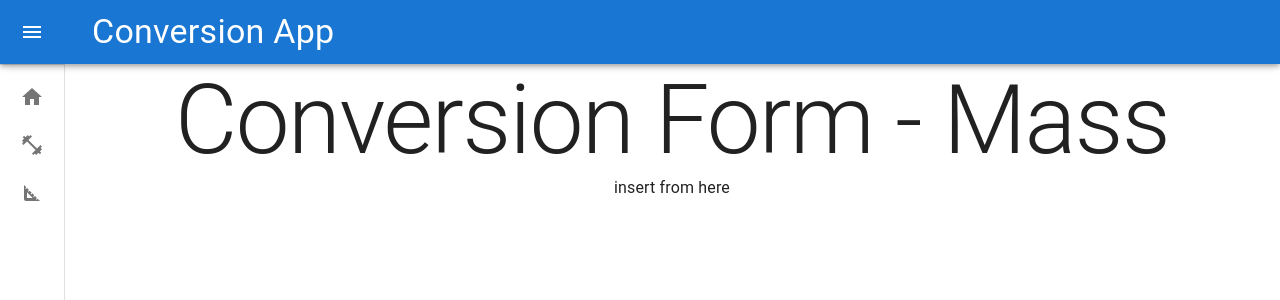
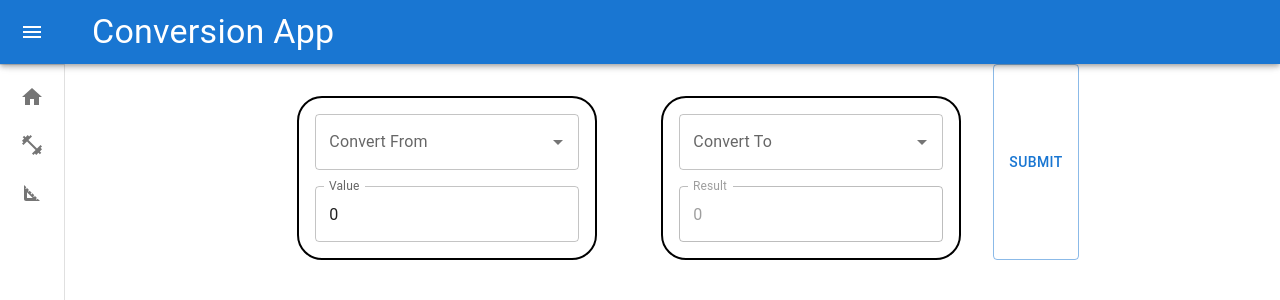
Before and after one commit to MatthewNobes/conversion-app, a React (Create React App) app: page /Mass in a window 1280 px wide. Shown: the top 300 px of the page. Built offline with nearby package versions, Linux system fonts and the light colour scheme.

Commit message:
Setting up new form system

```diff
--- a/src/App.js
+++ b/src/App.js
@@ -3,7 +3,8 @@ import { BrowserRouter, Routes, Route } from "react-router-dom";
 import { Box } from "@mui/system";
 import Menu from "./Components/Menu";
 import Home from "./Components/Home";
-import ConversionForm from "./features/ConversionForm/";
+import MassConversion from "./Components/Mass";
+import DistanceConversion from "./Components/Distance";
 
 const App = () => {
   return (
@@ -12,14 +13,8 @@ const App = () => {
         <Menu />
         <Box sx={{ paddingTop: "64px", paddingLeft: "64px" }}>
           <Routes>
-            <Route
-              path="/Distance"
-              element={<ConversionForm conversionFormat="Distance" />}
-            />
-            <Route
-              path="/Mass"
-              element={<ConversionForm conversionFormat="Mass" />}
-            />
+            <Route path="/Distance" element={<DistanceConversion />} />
+            <Route path="/Mass" element={<MassConversion />} />
             <Route path="/" element={<Home />} />
           </Routes>
         </Box>
--- a/src/Components/Distance/DistanceConversion.js
+++ b/src/Components/Distance/DistanceConversion.js
@@ -1,10 +1,19 @@
 //import css from './DistanceConversion.module.css';
-import '../../App.css'
+import "../../App.css";
+import React from "react";
+import ConversionForm from "../../features/ConversionForm";
 
-export default function DistanceConversion() {
+const distanceOptions = ["Meters", "Kilometers", "Centimeters"];
+
+export const DistanceConversion = () => {
   return (
-      <h1 className="PageTitle">
-        Distance Conversion
-      </h1>
+    <>
+      <ConversionForm
+        conversionFormat={"Distance"}
+        defaultStartUnit={"Meters"}
+        defaultEndUnit={"Kilometers"}
+        optionsList={distanceOptions}
+      />
+    </>
   );
-}
+};
--- /dev/null
+++ b/src/Components/Distance/index.js
@@ -0,0 +1,2 @@
+import { DistanceConversion } from "./DistanceConversion";
+export default DistanceConversion;
--- a/src/Components/Mass/MassConversion.js
+++ b/src/Components/Mass/MassConversion.js
@@ -1,99 +1,21 @@
 //import css from './MassConversion.module.css';
-import '../../App.css'
-import { Autocomplete, TextField, Button} from '@mui/material';
-import { useFormik } from 'formik';
-import React, { useState } from 'react';
-import { convertMass } from './MassFunctions';
+import "../../App.css";
+import React from "react";
+import { convertMass } from "./MassFunctions";
+import ConversionForm from "../../features/ConversionForm";
 
-const distanceOptions = ["Kilograms", "Pounds", "Tonnes"]
+const massOptions = ["Kilograms", "Pounds", "Tonnes"];
 
-const ConversionForm = () => {
-    const [convertFrom, appendConvertFrom] = useState('Kilograms');
-    const [convertTo, appendConvertTo] = useState('Pounds');
-
-    const [valueToConvert, appendValueToConvert] = useState(6.5);
-    const [result, appendResult] = useState(0);
-
-    const convert = (values) => {
-        const result = convertMass(values.convertFrom, values.convertTo, values.valueToConvert);
-        return result;
-    }
-
-    const formik = useFormik({
-        initialValues: {
-            convertFrom: '',
-            convertTo: '',
-
-            valueToConvert: 0,
-            result: 0,
-        },
-
-        onSubmit: (values) => {
-            debugger;
-            convert(values);
-            console.log(values.result);
-        }
-    });
-
-    return (
-        <form className='ConversionForm'>
-            <div className='ConversionForm-Half'>
-                <Autocomplete
-                    disablePortal
-                    id="ConversionForm-From"
-                    className="ConversionForm-FormElement"
-                    options={distanceOptions}
-                    onChange={(e, value) => formik.setFieldValue("convertFrom", value)}
-                    value={formik.values.convertFrom}
-                    renderInput={(params) => <TextField {...params} label="Convert From" />}
-                />
-                <TextField
-                    id="ConversionForm-From"
-                    className="ConversionForm-FormElement"
-                    label="Value"
-                    variant="outlined"
-                    type="number"
-                    step={0.1}
-                    onChange={formik.handleChange}
-                    value={formik.values.valueToConvert}
-                />
-            </div>
-
-            <div className='ConversionForm-Half'>
-                <Autocomplete
-                    disablePortal
-                    id="ConversionForm-To"
-                    className="ConversionForm-FormElement"
-                    options={distanceOptions}
-                    onChange={(e, value) => formik.setFieldValue("convertTo", value)}
-                    value={formik.values.convertTo}
-                    renderInput={(params) => <TextField {...params} label="Convert To" />}
-                />
-                <TextField
-                    disabled
-                    id="ConversionForm-To"
-                    className="ConversionForm-FormElement"
-                    label="Result"
-                    variant="outlined"
-                    type="number"
-                    step={0.1}
-                    onChange={formik.handleChange}
-                    value={formik.values.result}
-                />
-            </div>
-            <Button className="SubmitForm" varient="outlined" type='submit'>Submit</Button>
-        </form>
-    )
-}
-
-export default function MassConversion() {
+export const MassConversion = () => {
   return (
-      <>
-        <h1 className="PageTitle">
-            Mass Conversion
-        </h1>
-        <ConversionForm />
-      </>
-
+    <>
+      <ConversionForm
+        conversionFormat={"Mass"}
+        defaultStartUnit={"Kilograms"}
+        defaultEndUnit={"Pounds"}
+        optionsList={massOptions}
+        convertFn={convertMass()}
+      />
+    </>
   );
-}
+};
--- /dev/null
+++ b/src/Components/Mass/index.js
@@ -0,0 +1,2 @@
+import { MassConversion } from "./MassConversion";
+export default MassConversion;
--- a/src/features/ConversionForm/ConversionForm.js
+++ b/src/features/ConversionForm/ConversionForm.js
@@ -1,13 +1,96 @@
-import { Typography } from "@mui/material";
-import { Box } from "@mui/system";
+import { Autocomplete, TextField, Button } from "@mui/material";
+import { useFormik } from "formik";
+import React, { useState } from "react";
 
 export const ConversionForm = (props) => {
-  const conversionFormat = props.conversionFormat;
+  const conversionFormat = props.conversionFormat; //'Mass
+  const defaultStartUnit = props.defaultStartUnit; //'Kilograms'
+  const defaultEndUnit = props.defaultEndUnit; //'Pounds'
+  const optionsList = props.optionsList; //'["Kilograms", "Pounds", "Tonnes"]'
+  const convertFn = props.convertFn; //convertMass
+
+  const [convertFrom, appendConvertFrom] = useState(defaultStartUnit);
+  const [convertTo, appendConvertTo] = useState(defaultEndUnit);
+
+  const [valueToConvert, appendValueToConvert] = useState(6.5);
+  const [result, appendResult] = useState(0);
+
+  const convert = (values) => {
+    const result = convertFn(
+      values.convertFrom,
+      values.convertTo,
+      values.valueToConvert
+    );
+    return result;
+  };
+
+  const formik = useFormik({
+    initialValues: {
+      convertFrom: "",
+      convertTo: "",
+
+      valueToConvert: 0,
+      result: 0,
+    },
+
+    onSubmit: (values) => {
+      debugger;
+      convert(values);
+      console.log(values.result);
+    },
+  });
 
   return (
-    <Box>
-      <Typography variant="h1">Conversion Form - {conversionFormat}</Typography>
-      <Typography variant="body1">insert from here</Typography>
-    </Box>
+    <form className="ConversionForm">
+      <div className="ConversionForm-Half">
+        <Autocomplete
+          disablePortal
+          id="ConversionForm-From"
+          className="ConversionForm-FormElement"
+          options={optionsList}
+          onChange={(e, value) => formik.setFieldValue("convertFrom", value)}
+          value={formik.values.convertFrom}
+          renderInput={(params) => (
+            <TextField {...params} label="Convert From" />
+          )}
+        />
+        <TextField
+          id="ConversionForm-From"
+          className="ConversionForm-FormElement"
+          label="Value"
+          variant="outlined"
+          type="number"
+          step={0.1}
+          onChange={formik.handleChange}
+          value={formik.values.valueToConvert}
+        />
+      </div>
+
+      <div className="ConversionForm-Half">
+        <Autocomplete
+          disablePortal
+          id="ConversionForm-To"
+          className="ConversionForm-FormElement"
+          options={optionsList}
+          onChange={(e, value) => formik.setFieldValue("convertTo", value)}
+          value={formik.values.convertTo}
+          renderInput={(params) => <TextField {...params} label="Convert To" />}
+        />
+        <TextField
+          disabled
+          id="ConversionForm-To"
+          className="ConversionForm-FormElement"
+          label="Result"
+          variant="outlined"
+          type="number"
+          step={0.1}
+          onChange={formik.handleChange}
+          value={formik.values.result}
+        />
+      </div>
+      <Button className="SubmitForm" variant="outlined" type="submit">
+        Submit
+      </Button>
+    </form>
   );
 };
```
